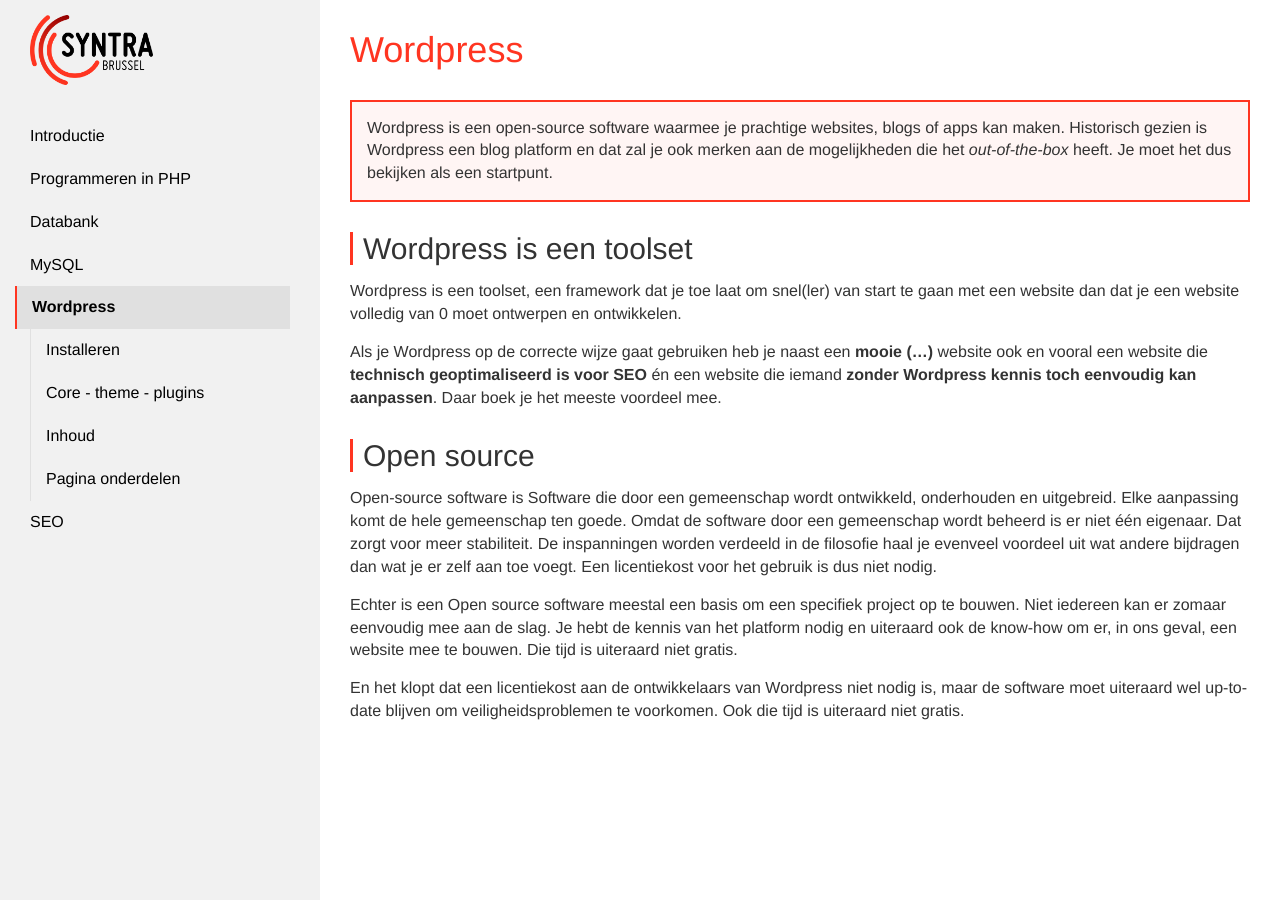
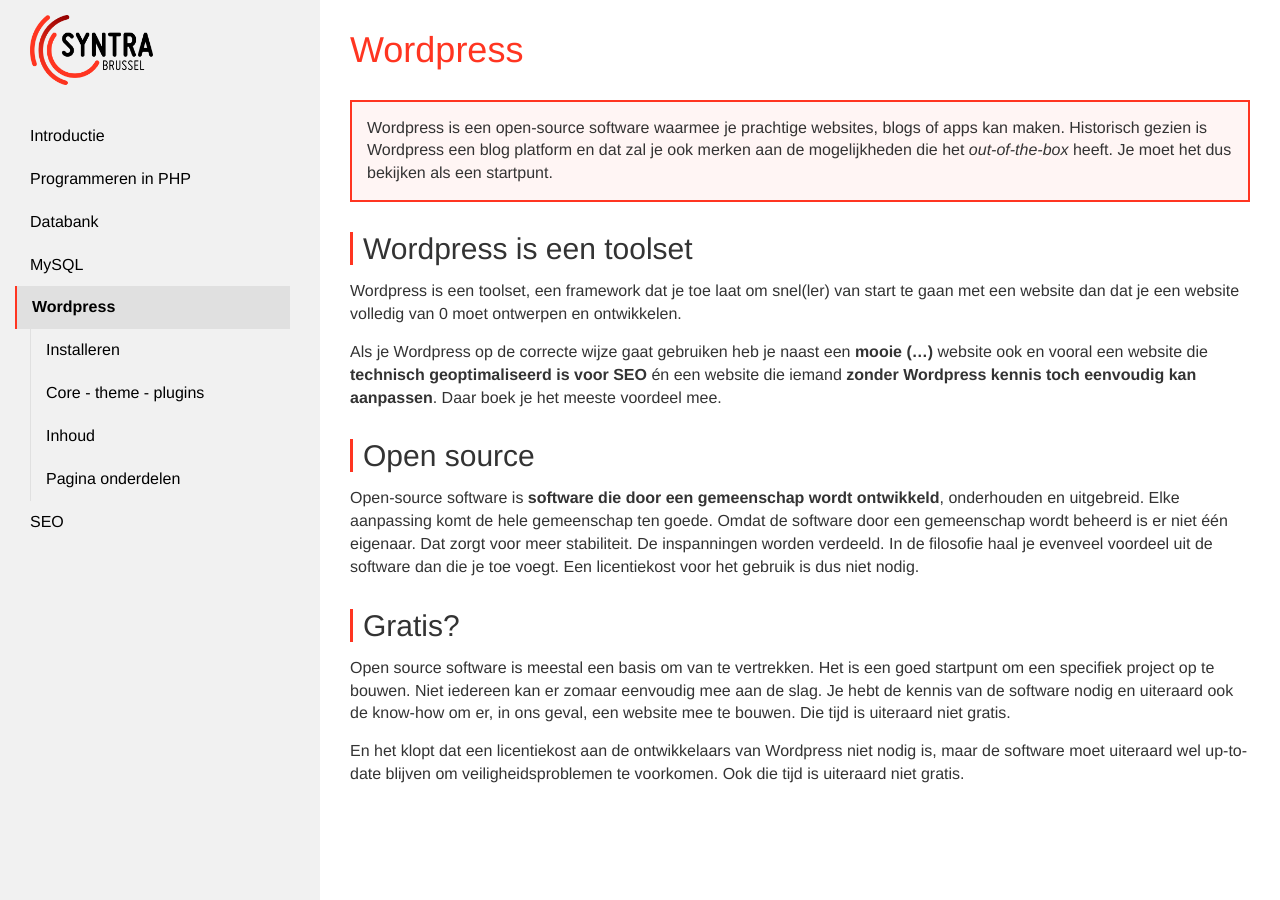
Before and after one commit to Syntra-Brussel/dynamische-webtechnieken, a Jekyll site: the page built from wordpress.md, in a window 1280 px wide and 900 px high. Built offline with Jekyll 4.4.1, drawn with Linux system fonts in a browser that asks for light colours; nearby versions of some CDN libraries; a script that is not in the unit is left out.

Commit message:
Update wordpress.md

```diff
--- a/wordpress.md
+++ b/wordpress.md
@@ -19,8 +19,9 @@
 
 ## Open source
 
-Open-source software is Software die door een gemeenschap wordt ontwikkeld, onderhouden en uitgebreid. Elke aanpassing komt de hele gemeenschap ten goede. Omdat de software door een gemeenschap wordt beheerd is er niet één eigenaar. Dat zorgt voor meer stabiliteit. De inspanningen worden verdeeld in de filosofie haal je evenveel voordeel uit wat andere bijdragen dan wat je er zelf aan toe voegt. Een licentiekost voor het gebruik is dus niet nodig.
+Open-source software is <strong>software die door een gemeenschap wordt ontwikkeld</strong>, onderhouden en uitgebreid. Elke aanpassing komt de hele gemeenschap ten goede. Omdat de software door een gemeenschap wordt beheerd is er niet één eigenaar. Dat zorgt voor meer stabiliteit. De inspanningen worden verdeeld. In de filosofie haal je evenveel voordeel uit de software dan die je toe voegt. Een licentiekost voor het gebruik is dus niet nodig.
 
-Echter is een Open source software meestal een basis om een specifiek project op te bouwen. Niet iedereen kan er zomaar eenvoudig mee aan de slag. Je hebt de kennis van het platform nodig en uiteraard ook de know-how om er, in ons geval, een website mee te bouwen. Die tijd is uiteraard niet gratis.
+## Gratis?
+Open source software is meestal een basis om van te vertrekken. Het is een goed startpunt om een specifiek project op te bouwen. Niet iedereen kan er zomaar eenvoudig mee aan de slag. Je hebt de kennis van de software nodig en uiteraard ook de know-how om er, in ons geval, een website mee te bouwen. Die tijd is uiteraard niet gratis.
 
 En het klopt dat een licentiekost aan de ontwikkelaars van Wordpress niet nodig is, maar de software moet uiteraard wel up-to-date blijven om veiligheidsproblemen te voorkomen. Ook die tijd is uiteraard niet gratis.
```
